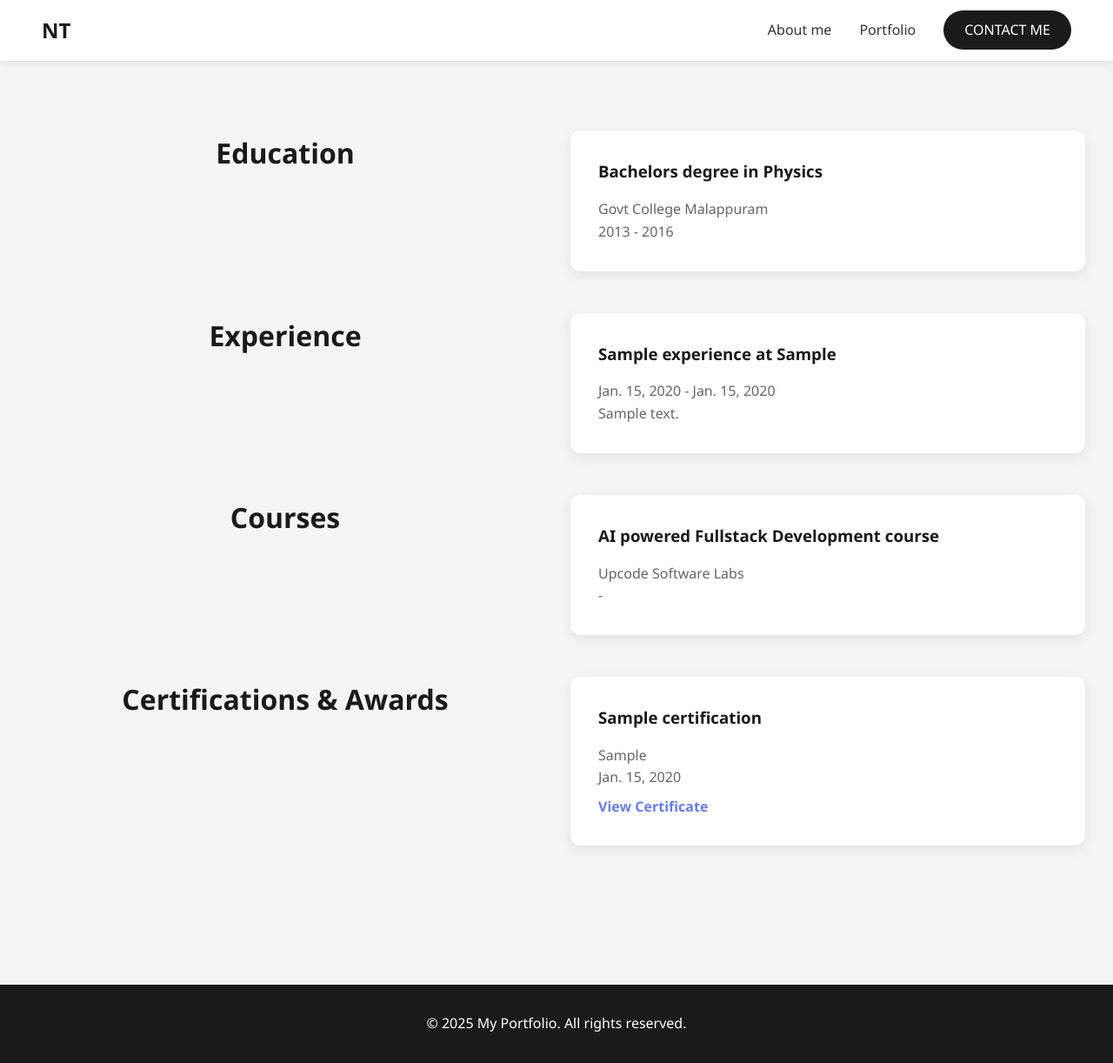
After one commit to noorat420/portfolio_site, a Django app: page /about/ in a window 1280 px wide. The commit adds this page. Shown: the whole page at 87% size. Run offline with Django 5.2, Linux system fonts and the light colour scheme; data comes from the database, SQL or seed files in the repository; both versions use the stored data as it was after the commit; tables that the repository leaves empty hold one stand-in row (values such as "Sample post").

Commit message:
created a about.html page and created new models

```diff
--- a/portfolio/models.py
+++ b/portfolio/models.py
@@ -37,3 +37,46 @@ class Profile(models.Model):
 
     def __str__(self):
         return self.name
+
+class Experience(models.Model):
+    profile = models.ForeignKey('Profile', on_delete=models.CASCADE, related_name='experiences')
+    title = models.CharField(max_length=200)
+    company = models.CharField(max_length=200)
+    location = models.CharField(max_length=200, blank=True)
+    start_date = models.DateField()
+    end_date = models.DateField(blank=True, null=True)
+    description = models.TextField(blank=True)
+
+    def __str__(self):
+        return f"{self.title} at {self.company}"
+
+class Education(models.Model):
+    profile = models.ForeignKey('Profile', on_delete=models.CASCADE, related_name='educations')
+    degree = models.CharField(max_length=200)
+    institution = models.CharField(max_length=200)
+    start_year = models.IntegerField()
+    end_year = models.IntegerField(blank=True, null=True)
+    description = models.TextField(blank=True)
+
+    def __str__(self):
+        return f"{self.degree} - {self.institution}"
+
+class Certification(models.Model):
+    profile = models.ForeignKey('Profile', on_delete=models.CASCADE, related_name='certifications')
+    name = models.CharField(max_length=200)
+    issuer = models.CharField(max_length=200, blank=True)
+    issue_date = models.DateField(blank=True, null=True)
+    credential_link = models.URLField(blank=True)
+
+    def __str__(self):
+        return self.name
+
+class Course(models.Model):
+    profile = models.ForeignKey('Profile', on_delete=models.CASCADE, related_name='courses')
+    name = models.CharField(max_length=200)
+    provider = models.CharField(max_length=200, blank=True)
+    completion_date = models.DateField(blank=True, null=True)
+
+
+    def __str__(self):
+        return self.name
--- /dev/null
+++ b/portfolio/templates/portfolio/about.html
@@ -0,0 +1,174 @@
+{% extends 'portfolio/base.html' %}
+
+{% block extra_css %}
+<style>
+    /* About Page Layout */
+    .about-hero {
+        display: flex;
+        flex-wrap: wrap;
+        align-items: center;
+        justify-content: center;
+        background: #f5f5f5;
+        padding: 4rem 2rem;
+        border-radius: 12px;
+        box-shadow: 0 4px 15px rgba(0,0,0,0.08);
+        margin-bottom: 3rem;
+    }
+
+    .about-left {
+        flex: 1;
+        min-width: 280px;
+        max-width: 500px;
+        padding: 2rem;
+    }
+
+    .about-right {
+        flex: 1;
+        min-width: 280px;
+        max-width: 500px;
+        display: flex;
+        align-items: center;
+        justify-content: center;
+        padding: 2rem;
+    }
+
+    .about-image {
+        width: 350px;
+        height: 450px;
+        object-fit: cover;
+        border-radius: 12px;
+    }
+
+    .section-title {
+        text-align: center;
+        font-size: 2rem;
+        margin-bottom: 2rem;
+        color: #1a1a1a;
+    }
+
+    .info-section {
+        margin: 3rem 0;
+        display: grid;
+        grid-template-columns: repeat(auto-fit, minmax(280px, 1fr));
+        gap: 2rem;
+    }
+
+    .info-card {
+        background: white;
+        padding: 2rem;
+        border-radius: 12px;
+        box-shadow: 0 4px 15px rgba(0,0,0,0.08);
+        transition: transform 0.3s, box-shadow 0.3s;
+    }
+
+    .info-card:hover {
+        transform: translateY(-5px);
+        box-shadow: 0 6px 20px rgba(0,0,0,0.12);
+    }
+
+    .info-card h3 {
+        margin-bottom: 1rem;
+        color: #1a1a1a;
+    }
+
+    .info-card p {
+        color: #666;
+        line-height: 1.6;
+    }
+
+    a.cert-link, a.course-link {
+        display: inline-block;
+        margin-top: 0.5rem;
+        text-decoration: none;
+        color: #667eea;
+        font-weight: 600;
+    }
+
+    a.cert-link:hover, a.course-link:hover {
+        text-decoration: underline;
+    }
+
+    @media (max-width: 768px) {
+        .about-hero {
+            flex-direction: column;
+            padding: 2rem 1rem;
+        }
+
+        .about-image {
+            width: 250px;
+            height: 350px;
+            margin-bottom: 2rem;
+        }
+
+        .info-section {
+            grid-template-columns: 1fr;
+        }
+    }
+</style>
+{% endblock %}
+
+{% block content %}
+
+<div class="container">
+    <!-- Education Section -->
+    <section class="info-section" id="education">
+        <h2 class="section-title">Education</h2>
+        {% for edu in educations %}
+            <div class="info-card">
+                <h3>{{ edu.degree }}</h3>
+                <p>{{ edu.institution }}</p>
+                <p>{{ edu.start_year }} - {{ edu.end_year|default:"Present" }}</p>
+                {% if edu.description %}<p>{{ edu.description }}</p>{% endif %}
+            </div>
+        {% empty %}
+            <p>No education details added yet.</p>
+        {% endfor %}
+    </section>
+
+    <!-- Experience Section -->
+    <section class="info-section" id="experience">
+        <h2 class="section-title">Experience</h2>
+        {% for exp in experiences %}
+            <div class="info-card">
+                <h3>{{ exp.title }} at {{ exp.company }}</h3>
+                <p>{{ exp.start_date }} - {{ exp.end_date|default:"Present" }}</p>
+                {% if exp.description %}<p>{{ exp.description }}</p>{% endif %}
+            </div>
+        {% empty %}
+            <p>No experience added yet.</p>
+        {% endfor %}
+    </section>
+
+    <!-- Courses Section -->
+    <section class="info-section" id="courses">
+        <h2 class="section-title">Courses</h2>
+        {% for course in courses %}
+            <div class="info-card">
+                <h3>{{ course.name }}</h3>
+                <p>{{ course.provider }}</p>
+                <p>{{ course.completion_date|default:"-" }}</p>
+
+            </div>
+        {% empty %}
+            <p>No courses added yet.</p>
+        {% endfor %}
+    </section>
+
+    <!-- Certifications Section -->
+    <section class="info-section" id="certifications">
+        <h2 class="section-title">Certifications & Awards</h2>
+        {% for cert in certifications %}
+            <div class="info-card">
+                <h3>{{ cert.name }}</h3>
+                <p>{{ cert.issuer }}</p>
+                <p>{{ cert.issue_date|default:"-" }}</p>
+                {% if cert.credential_link %}
+                    <a href="{{ cert.credential_link }}" class="cert-link" target="_blank">View Certificate</a>
+                {% endif %}
+            </div>
+        {% empty %}
+            <p>No certifications added yet.</p>
+        {% endfor %}
+    </section>
+</div>
+{% endblock %}
--- a/portfolio/templates/portfolio/base.html
+++ b/portfolio/templates/portfolio/base.html
@@ -142,7 +142,7 @@
     <nav>
         <a href="{% url 'portfolio:home' %}" class="logo">NT</a>
         <ul>
-            <li><a href="{% url 'portfolio:home' %}">About me</a></li>
+            <li><a href="{% url 'portfolio:about' %}">About me</a></li>
             <li><a href="{% url 'portfolio:projects' %}">Portfolio</a></li>
             <li><a href="{% url 'portfolio:contact' %}" class="contact-btn">CONTACT ME</a></li>
         </ul>
--- a/portfolio/urls.py
+++ b/portfolio/urls.py
@@ -8,4 +8,5 @@ urlpatterns = [
     path('projects/', views.projects, name='projects'),
     path('project/<int:pk>/', views.project_detail, name='project_detail'),
     path('contact/', views.contact, name='contact'),
+    path('about/', views.about, name='about'),
 ]
--- a/portfolio/views.py
+++ b/portfolio/views.py
@@ -1,5 +1,5 @@
 from django.shortcuts import render, get_object_or_404
-from .models import Project, Skill, Profile
+from .models import Project, Skill, Profile,Experience, Education, Certification, Course
 
 def home(request):
     profile = Profile.objects.first()
@@ -22,3 +22,23 @@ def project_detail(request, pk):
 def contact(request):
 
     return render(request, 'portfolio/contact.html')
+
+
+
+def about(request):
+
+    profile = Profile.objects.first()
+    experiences = Experience.objects.all()
+    educations = Education.objects.all()
+    certifications = Certification.objects.all()
+    courses = Course.objects.all()
+
+    context = {
+        'profile': profile,
+        'experiences': experiences,
+        'educations': educations,
+        'certifications': certifications,
+        'courses': courses,
+    }
+
+    return render(request, 'portfolio/about.html', context)
```
Also changed, not shown: portfolio/admin.py (+24 -4 lines), db.sqlite3, portfolio/migrations/0004_certification_course_education_experience.py (added).
